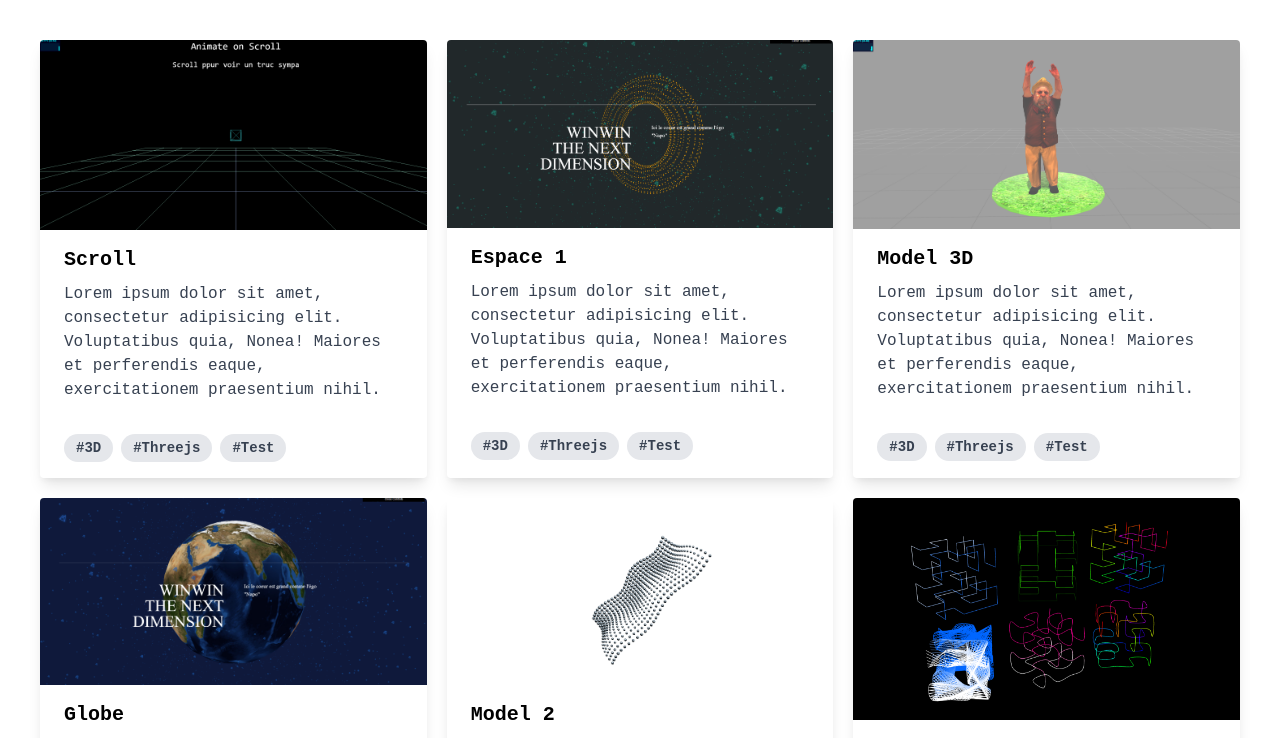
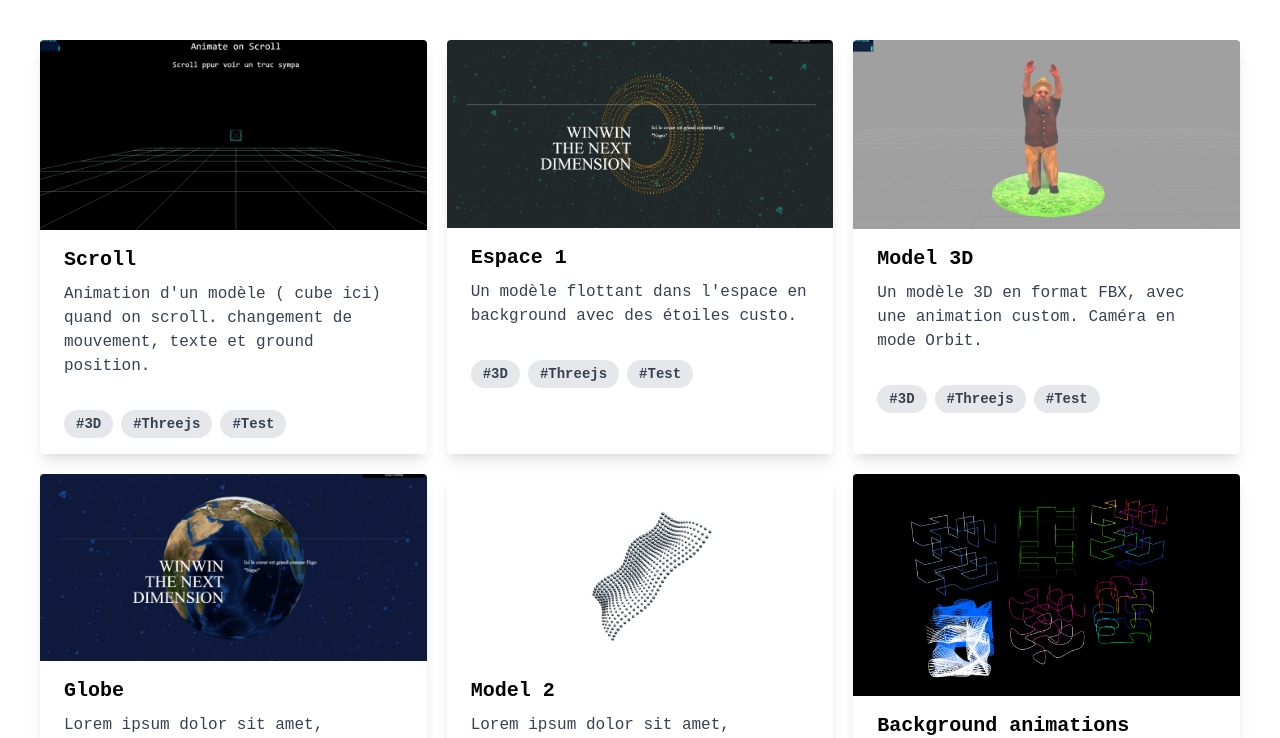
Before and after one commit to Aminesanhaji/website, a Nuxt app: page / in a window 1280 px wide. Shown: the top 738 px of the page. Built offline with nearby package versions, Linux system fonts and the light colour scheme.

Commit message:
change favicon

```diff
--- a/components/Tutorial.vue
+++ b/components/Tutorial.vue
@@ -18,9 +18,8 @@
             <a href="/scroll">Scroll</a>
           </div>
           <p class="text-gray-700 text-base">
-            Lorem ipsum dolor sit amet, consectetur adipisicing elit.
-            Voluptatibus quia, Nonea! Maiores et perferendis eaque,
-            exercitationem praesentium nihil.
+            Animation d'un modèle ( cube ici) quand on scroll. changement de
+            mouvement, texte et ground position.
           </p>
         </div>
         <div class="px-6 pt-4 pb-2">
@@ -51,9 +50,8 @@
             <a href="/points">Espace 1</a>
           </div>
           <p class="text-gray-700 text-base">
-            Lorem ipsum dolor sit amet, consectetur adipisicing elit.
-            Voluptatibus quia, Nonea! Maiores et perferendis eaque,
-            exercitationem praesentium nihil.
+            Un modèle flottant dans l'espace en background avec des étoiles
+            custo.
           </p>
         </div>
         <div class="px-6 pt-4 pb-2">
@@ -84,9 +82,8 @@
             <a href="/3d">Model 3D</a>
           </div>
           <p class="text-gray-700 text-base">
-            Lorem ipsum dolor sit amet, consectetur adipisicing elit.
-            Voluptatibus quia, Nonea! Maiores et perferendis eaque,
-            exercitationem praesentium nihil.
+            Un modèle 3D en format FBX, avec une animation custom. Caméra en
+            mode Orbit.
           </p>
         </div>
         <div class="px-6 pt-4 pb-2">
--- a/nuxt.config.js
+++ b/nuxt.config.js
@@ -15,7 +15,7 @@ export default {
       { name: 'format-detection', content: 'telephone=no' }
     ],
     link: [
-      { rel: 'icon', type: 'image/x-icon', href: '/favicon.ico' }
+      { rel: 'icon', type: 'image/x-icon', href: '/favicon.png' }
     ]
   },
 
```
Also changed, not shown: static/favicon.png (added).
